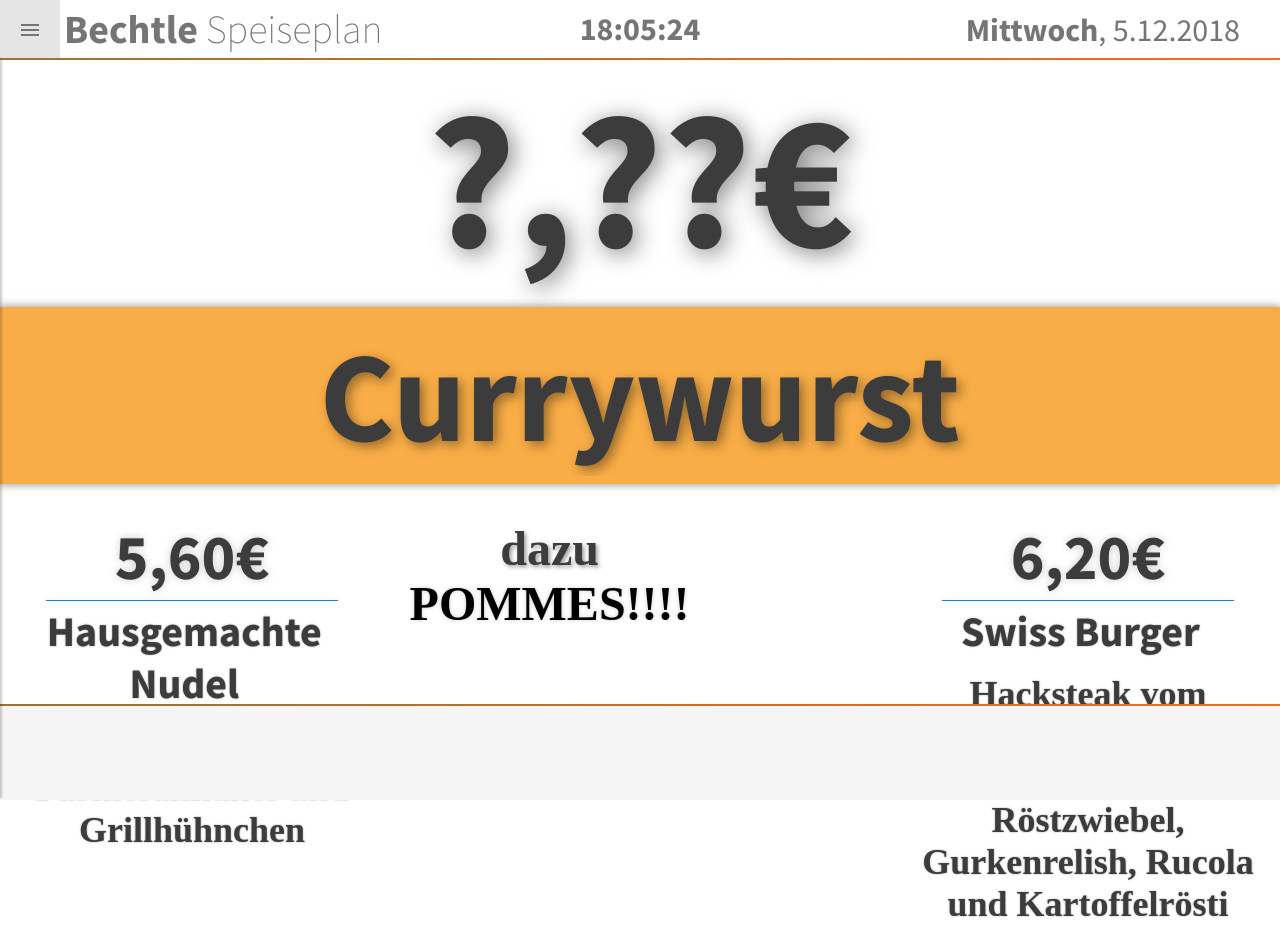
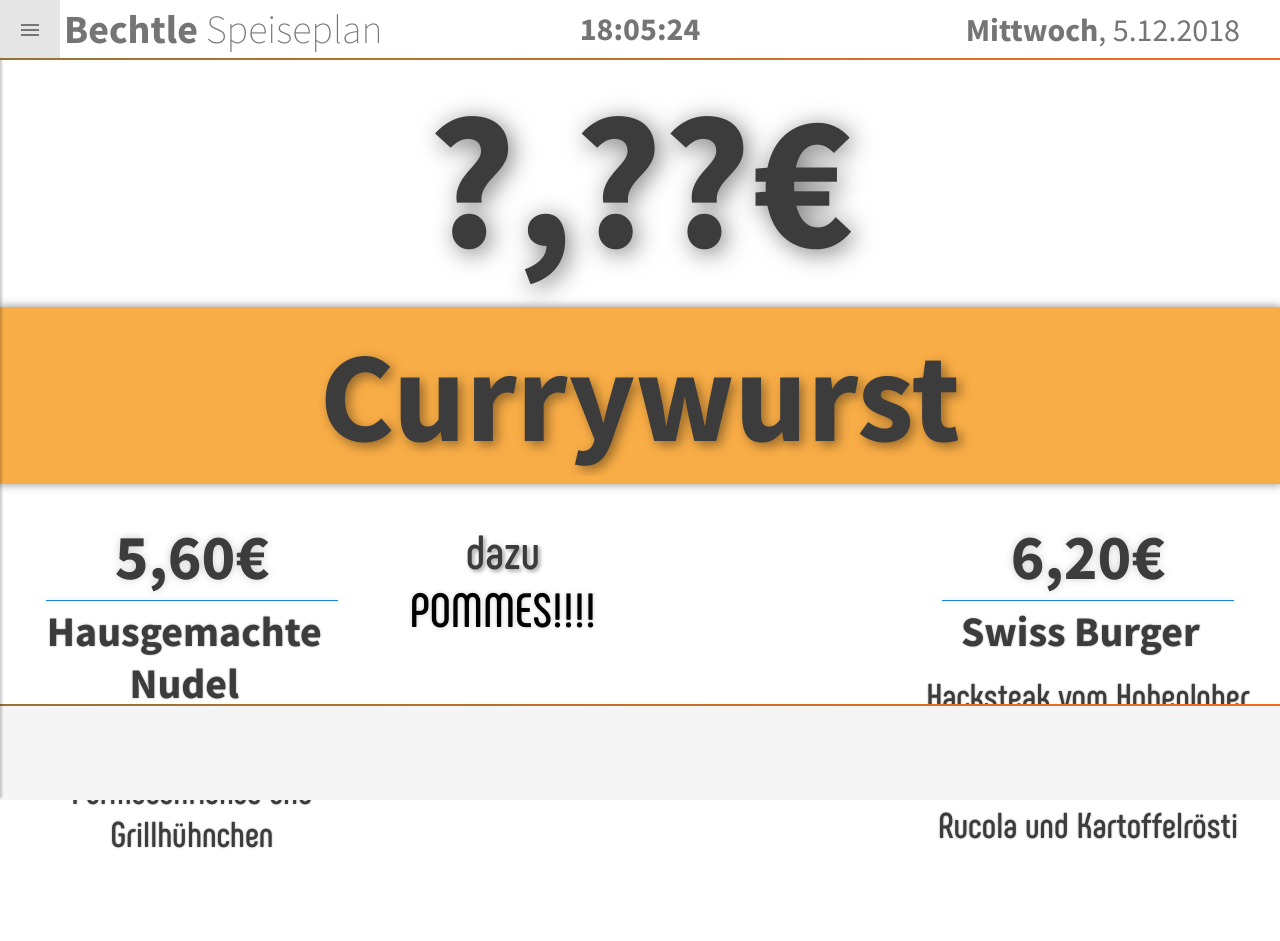
Before and after one commit to zanfee/bechtle-speiseplan, a Vue app: page / in a window 1280 px wide. After the commit the page ends 870 px from the top, so only its background shows below. Built offline with nearby package versions, Linux system fonts and the light colour scheme.

Commit message:
Implement Pheonma Font, Remove old ThemeService

```diff
--- a/public/index.html
+++ b/public/index.html
@@ -10,7 +10,6 @@
 
   <link rel="icon" href="<%= BASE_URL %>favicon.ico" />
   <link rel="stylesheet" href="https://fonts.googleapis.com/css?family=Source+Sans+Pro:200,300,400,700" />
-  <link rel="stylesheet" href="./Phenomena-Bold.woff" />
 
   <title>Bechtle Speiseplan</title>
 </head>
--- a/src/App.vue
+++ b/src/App.vue
@@ -6,7 +6,8 @@
   <CarouselPage v-if="$store.state.currentPage === 'carousel'" />
   <DayPage v-if="$store.state.currentPage === 'day'" />
   <WeekPage v-if="$store.state.currentPage === 'week'" />
-  <Footer @click.native="removeStyle('', 'css')"/>
+
+  <Footer />
 </div>
 </template>
 
@@ -22,7 +23,6 @@ import DayPage from "./pages/DayPage";
 import Footer from "./components/Footer";
 
 var KEYCODE_N = 110;
-var LOCALSTORAGE_KEY = "current-theme";
 
 export default {
   components: {
--- a/src/assets/global.css
+++ b/src/assets/global.css
@@ -1,3 +1,8 @@
+@font-face {
+  font-family: Phenomena;
+  src: url(Phenomena-Bold.woff);
+}
+
 .hidden {
   display: none;
 }
--- a/src/components/Footer.vue
+++ b/src/components/Footer.vue
@@ -29,5 +29,4 @@ export default {
   bottom: 0;
   position: fixed;
 }
-
 </style>
--- a/src/components/Navigation/Sidebar.vue
+++ b/src/components/Navigation/Sidebar.vue
@@ -31,8 +31,6 @@
 <script>
 import SidebarList from "./SidebarList";
 import SidebarListItem from "./SidebarListItem";
-
-import { ThemeService } from "../../services/ThemeService.js";
 
 export default {
   components: {
@@ -112,5 +110,4 @@ export default {
   list-style: none;
   font-weight: 700;
 }
-
 </style>
--- a/src/components/Progressbar.vue
+++ b/src/components/Progressbar.vue
@@ -25,7 +25,6 @@ export default {
       } else if (this.progress < -200) {
         this.velocity = 0.7;
       }
-
       window.requestAnimationFrame(this.move);
     }
   },
--- a/src/services/ThemeService.js
+++ /dev/null
@@ -1,175 +0,0 @@
-/**
- * BUG:
- * With the current implementation only the element that are on the screen will be themed.
- * This is a problem when elements are dynamically created. Since they will not be colored.
- * The best option is probably to integrate theming into vue.
- */
-
-class Theme {
-  constructor(isLight, counterpart) {
-    this.counterpart = counterpart;
-    this.isLight = isLight;
-
-    this.colors = {
-      light1: '#ffffff',
-      light2: '#f5f5f5',
-      light3: '#BDBDBD',
-      dark1: '#3c3c3c',
-      dark2: '#505050',
-      dark3: '#757575',
-      darkred: 'darkred',
-    };
-
-    this.selectorStyleMap = {};
-  }
-
-  addMappings(mappings) {
-    for (var key in mappings) {
-      this.addMapping(key, mappings[key]);
-    }
-  }
-
-  addMapping(selector, updatedStyles) {
-    this.selectorStyleMap[selector] = updatedStyles;
-  }
-
-  activate() {
-    for (var selector in this.selectorStyleMap) {
-      for (var element of document.querySelectorAll(selector)) {
-        var stylesToUpdate = this.selectorStyleMap[selector];
-
-        for (var styleToUpdate in stylesToUpdate) {
-          element.style[styleToUpdate] = stylesToUpdate[styleToUpdate];
-        }
-      }
-    }
-  }
-}
-
-class LightTheme extends Theme {
-  constructor() {
-    super(true, DarkTheme);
-
-    this.addMappings({
-      '.priceBig, .price, .titleBig, .prepositionBig, .description, a': {
-        'color': this.colors.dark1
-      },
-      'h5, h6, .title, .descriptionBig': {
-        'color': this.colors.dark3
-      },
-
-      'body': {
-        'background-color': this.colors.light1
-      },
-      'div.bar': {
-        'background-color': this.colors.dark3
-      },
-      'div.footer': {
-        'background-color': 'rgba(238, 238, 238, 0.6)'
-      },
-      '#nav-body, #modules, #settings': {
-        'background-color': this.colors.light2
-      },
-      '.header': {
-        'background-color': 'rgba(255, 255, 255, 0.7)'
-      }
-    });
-  }
-}
-
-class DarkTheme extends Theme {
-  constructor() {
-    super(false, LightTheme);
-
-    this.addMappings({
-      '.priceBig, .price, .prepositionBig, .description, a': {
-        'color': this.colors.light1
-      },
-      '.titleBig': {
-        'color': this.colors.dark2
-      },
-      'h5, h6, .title, .descriptionBig': {
-        'color': this.colors.light3
-      },
-
-      'div.bar': {
-        'background-color': this.colors.light3
-      },
-      'div.footer': {
-        'background-color': 'rgba(86, 86, 86, 0.7)'
-      },
-      '#nav-body, #modules, #settings': {
-        'background-color': this.colors.dark2
-      },
-      'body': {
-        'background-color': this.colors.dark1
-      },
-      '.header': {
-        'background-color': 'rgba(60, 60, 60, 0.8)'
-      }
-    })
-  }
-}
-
-export const ThemeService = {
-  LOCALSTORAGE_KEY: "current-theme",
-
-  Themes: {
-    Light: new LightTheme(),
-    Dark: new DarkTheme(),
-  },
-
-  getStored() {
-    var storedKey = localStorage.getItem(this.LOCALSTORAGE_KEY);
-
-    if (!this.validateThemeName(storedKey)) {
-      localStorage.setItem(this.LOCALSTORAGE_KEY, Object.keys(this.Themes)[0]);
-      return this.getStored();
-    }
-
-    return this.getThemeFromName(storedKey);
-  },
-
-  setStored(theme) {
-    if (typeof theme !== "string") {
-      theme = this.getNameFromTheme(theme)
-    }
-
-    localStorage.setItem(this.LOCALSTORAGE_KEY, theme);
-    console.log(localStorage.getItem(this.LOCALSTORAGE_KEY))
-  },
-
-  applyCurrent() {
-    this.getStored().activate();
-  },
-
-  toggleCurrent() {
-    var theme = new(this.getStored().counterpart)();
-    this.setStored(theme);
-    theme.activate();
-  },
-
-  getThemeFromName(name) {
-    if (!this.validateThemeName(name)) {
-      this.getStoredTheme();
-    }
-
-    return this.Themes[name];
-  },
-
-  getNameFromTheme(theme) {
-    var name = Object.keys(this.Themes).find(name => {
-      return this.Themes[name].constructor === theme.constructor;
-    });
-
-    if (!this.validateThemeName(name)) {
-      return this.getNameFromTheme(this.getStored());
-    }
-
-    return name;
-  },
-
-  validateThemeName(nameToValidate) {
-    return nameToValidate !== undefined && Object.keys(this.Themes).includes(nameToValidate);
-  }
-}
```
Also changed, not shown: src/assets/Phenomena-Bold.woff (renamed from public/Phenomena-Bold.woff).
